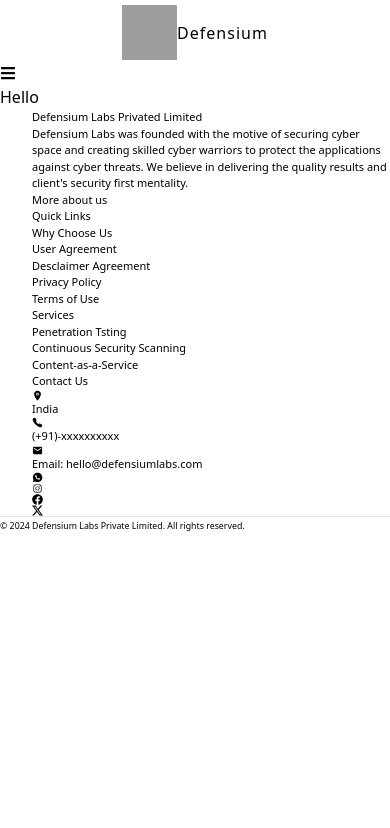
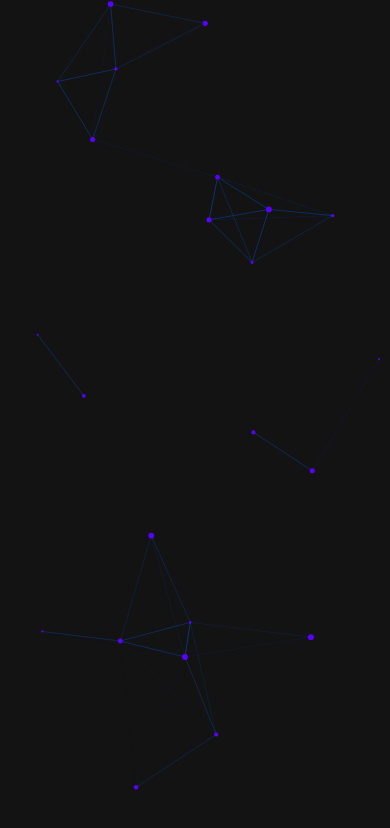
Before and after one commit to DefensiumDevelopers/DLPL, a React app in the folder client/: page / in a window 390 px wide. Shown: the top 828 px of the page. Built offline with nearby package versions, Linux system fonts and the light colour scheme; grey boxes are pictures that could not be loaded; the HTML template or start-up script is replaced by a standard one.

Commit message:
add animated or particled backgrounf

```diff
--- a/client/package.json
+++ b/client/package.json
@@ -10,6 +10,8 @@
     "preview": "vite preview"
   },
   "dependencies": {
+    "@tsparticles/all": "^3.4.0",
+    "@tsparticles/react": "^3.0.0",
     "framer-motion": "^11.2.11",
     "icons": "^1.0.0",
     "react": "^18.3.1",
--- a/client/src/App.jsx
+++ b/client/src/App.jsx
@@ -43,7 +43,7 @@
       {!isLoading && (
         <motion.main
           key="content"
-          className="w-full flex flex-col bg-slate-300/20"
+          className="w-full h-min-screen flex flex-col bg-slate-300/20"
           initial={{ opacity: 0 }}
           animate={{ opacity: 1 }}
           transition={{ duration: 0.5 }}
@@ -59,8 +59,8 @@
               <Route path="/about" element={<AboutUs />} />
               <Route path="/contact" element={<ContactUs />} />
             </Routes>
-            <Footer />
           </Router>
+          <Footer />
         </motion.main>
       )}
     </div>
--- a/client/src/components/Footer.jsx
+++ b/client/src/components/Footer.jsx
@@ -15,7 +15,7 @@
   const footer_icon =
     "cursor-pointer text-2xl hover:bg-white hover:text-blue-600 hover:p-[2px] hover:rounded-md duration-200";
   return (
-    <footer className="w-full bg-blue-600 text-white pt-10 pb-3 mt-auto">
+    <footer className="w-full bg-blue-600 text-white pt-10 pb-3 mt-auto z-10">
       <div className="max-w-7xl mx-auto grid justify-items-center grid-cols-1 md:grid-cols-4 gap-8 pb-2 footer-content">
         <div>
           <h3 className="text-lg font-bold mb-4">
--- a/client/src/components/Navbar.jsx
+++ b/client/src/components/Navbar.jsx
@@ -16,7 +16,7 @@
   };
 
   return (
-    <header className=" h-[88px] flex justify-between items-center sm:px-16 px-8 py-2 mx-auto fixed top-0 left-0 right-0 backdrop-blur-[20px] z-[9999]">
+    <header className=" w-full h-[88px] bg-slate-100 top-0 flex justify-between items-center sm:px-16 px-8 py-2 mx-auto sticky left-0 right-0 backdrop-blur-[20px] z-20 ">
       <Link to="/" className="nav-logo">
         <img
           src={LogoImg}
@@ -35,11 +35,8 @@
       >
         <FaBars />
       </button>
-      <nav
-        ref={navRef}
-        className="flex text-lg gap-[10rem] font-medium md-device"
-      >
-        <div className="nav-mobile flex gap-10">
+      <nav ref={navRef} className="flex text-lg font-medium md-device">
+        <div className="nav-mobile flex gap-8">
           <Link
             onClick={showNavbar}
             exact
--- /dev/null
+++ b/client/src/components/Particles.jsx
@@ -0,0 +1,108 @@
+import Particles, { initParticlesEngine } from "@tsparticles/react";
+import { useEffect, useMemo, useState } from "react";
+// import { loadAll } from "@/tsparticles/all"; // if you are going to use `loadAll`, install the "@tsparticles/all" package too.
+// import { loadFull } from "tsparticles"; // if you are going to use `loadFull`, install the "tsparticles" package too.
+import { loadSlim } from "@tsparticles/slim"; // if you are going to use `loadSlim`, install the "@tsparticles/slim" package too.
+// import { loadBasic } from "@tsparticles/basic"; // if you are going to use `loadBasic`, install the "@tsparticles/basic" package too.
+
+
+
+const ParticlesComponent = (props) => {
+
+  const [init, setInit] = useState(false);
+  // this should be run only once per application lifetime
+  useEffect(() => {
+    initParticlesEngine(async (engine) => {
+      // you can initiate the tsParticles instance (engine) here, adding custom shapes or presets
+      // this loads the tsparticles package bundle, it's the easiest method for getting everything ready
+      // starting from v2 you can add only the features you need reducing the bundle size
+      //await loadAll(engine);
+      //await loadFull(engine);
+      await loadSlim(engine);
+      //await loadBasic(engine);
+    }).then(() => {
+      setInit(true);
+    });
+  }, []);
+
+  const particlesLoaded = (container) => {
+    console.log(container);
+  };
+
+
+  const options = useMemo(
+    () => ({
+      background: {
+        color: {
+          value: "#131313",
+        },
+      },
+      fpsLimit: 120,
+      interactivity: {
+        events: {
+          onClick: {
+            enable: true,
+            mode: "push",
+          },
+          onHover: {
+            enable: true,
+            mode: 'grab',
+          },
+        },
+        modes: {
+          push: {
+            distance: 200,
+            duration: 15,
+          },
+          grab: {
+            distance: 150,
+          },
+        },
+      },
+      particles: {
+        color: {
+          value: "#5900ff",
+        },
+        links: {
+          color: "#0066ff",
+          distance: 150,
+          enable: true,
+          opacity: 0.3,
+          width: 1,
+        },
+        move: {
+          direction: "none",
+          enable: true,
+          outModes: {
+            default: "bounce",
+          },
+          random: true,
+          speed: 1,
+          straight: false,
+        },
+        number: {
+          density: {
+            enable: true,
+          },
+          value: 150,
+        },
+        opacity: {
+          value: 1.0,
+        },
+        shape: {
+          type: "circle",
+        },
+        size: {
+          value: { min: 1, max: 3 },
+        },
+      },
+      detectRetina: true,
+    }),
+    [],
+  );
+
+
+  return <Particles id={props.id} init={particlesLoaded} options={options} />;
+};
+
+export default ParticlesComponent;
--- a/client/src/index.css
+++ b/client/src/index.css
@@ -1,6 +1,19 @@
 @tailwind base;
 @tailwind components;
 @tailwind utilities;
+
+#particles canvas {
+  position: absolute;
+  width: 100%;
+  height: 100%;
+  top: 0;
+  left: 0;
+  z-index: 0;
+}
+.heading-container {
+  position: relative;
+  z-index: 10;
+}
 
 * {
   margin: 0;
@@ -13,12 +26,6 @@
   width: 100%;
 }
 
-h1 {
-  background: #315dcf;
-  background: linear-gradient(to right, #315dcf 0%, #b700cf 100%);
-  -webkit-background-clip: text;
-  -webkit-text-fill-color: transparent;
-}
 
 /* .nav-logo {
   position: relative;
@@ -46,7 +53,7 @@
 
 header {
   background: var(255, 255, 255, 0.5);
-  border-bottom: 4px solid white;
+  /* border-bottom: 4px solid white; */
 }
 
 .nav-logo {
--- a/client/src/pages/Home.jsx
+++ b/client/src/pages/Home.jsx
@@ -1,8 +1,14 @@
-import React, { useEffect, useState } from "react";
+import React, { useEffect, useState, useMemo } from "react";
 import { motion, AnimatePresence } from "framer-motion";
+import ParticlesComponent from "../components/Particles";
 
-const headings = ["Hello", "Welcome to", "Defensium", "Labs"];
+const headings = ["Welcome to Defensium Labs", "Provide you securitity"];
 
+// card css
+const cardStyle =
+  "w-[17rem] h-[23rem] bg-white rounded-xl shadow-2xl flex items-center justify-center";
+
+// FlipLink
 const FlipLink = ({ children }) => {
   return (
     <motion.div
@@ -10,13 +16,14 @@
       animate={{ opacity: 1, y: 0 }}
       exit={{ opacity: 0, y: -50 }}
       transition={{ duration: 0.4, ease: "easeInOut" }}
-      className="absolute overflow-hidden whitespace-nowrap text-4xl uppercase sm:text-7xl md:text-8xl lg:text-9xl h-32 flex items-center justify-center"
+      className="absolute overflow-hidden text-4xl sm:text-8xl font-semibold text-white uppercase h-32 flex flex-1 items-center justify-center"
     >
       {children}
     </motion.div>
   );
 };
 
+//Home Component
 const Home = () => {
   const [currentHeadingIndex, setCurrentHeadingIndex] = useState(0);
 
@@ -25,13 +32,21 @@
       setCurrentHeadingIndex((prevIndex) =>
         prevIndex === headings.length - 1 ? 0 : prevIndex + 1
       );
-    }, headings.length * 1000);
+    }, 3000); // Adjusted interval for better timing
 
     return () => clearInterval(interval);
   }, []);
 
+  // Memoize the ParticlesComponent to prevent re-renders
+  const MemoizedParticlesComponent = useMemo(() => {
+    return <ParticlesComponent id="particles" />;
+  }, []);
+
   return (
-    <section className="w-full h-[calc(100vh-88px)] relative flex justify-center items-center gap-2 px-8 py-10 mt-[5.5rem]">
+    <>
+      <div className="relative w-full h-[calc(100vh-88px)]">
+        <div className="absolute inset-0 z-0">{MemoizedParticlesComponent}</div>
+        <div className="absolute top-0 left-0 w-full h-full z-10 flex items-center justify-center">
           <AnimatePresence initial={false}>
             {headings.map(
               (heading, index) =>
@@ -40,7 +55,17 @@
                 )
             )}
           </AnimatePresence>
-    </section>
+        </div>
+      </div>
+      <div className="bg-slate-100 w-full h-screen z-10 flex flex-col items-center">
+        <h1 className="text-8xl mt-[4rem] font-bold">Services</h1>
+        <div className="w-full h-min-screen px-[300px] mt-[5rem] flex flex-wrap justify-center gap-[5rem]">
+          <div className={cardStyle}> card 1</div>
+          <div className={cardStyle}> card 1</div>
+          <div className={cardStyle}> card 1</div>
+        </div>
+      </div>
+    </>
   );
 };
 
```
Also changed, not shown: 1 other file (tests, documents, lock files or other folders). Lines whose indentation alone changed are shown as unchanged.
